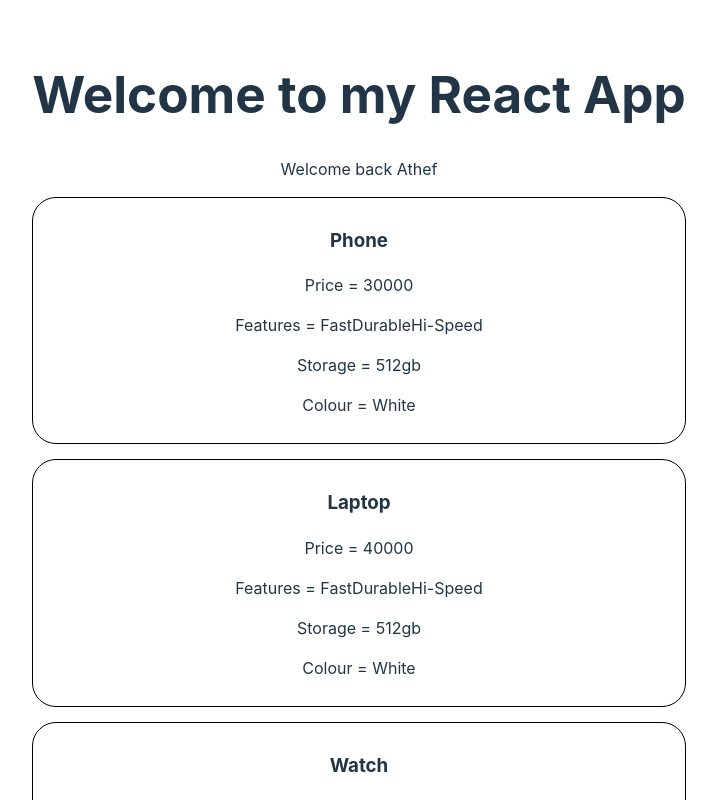
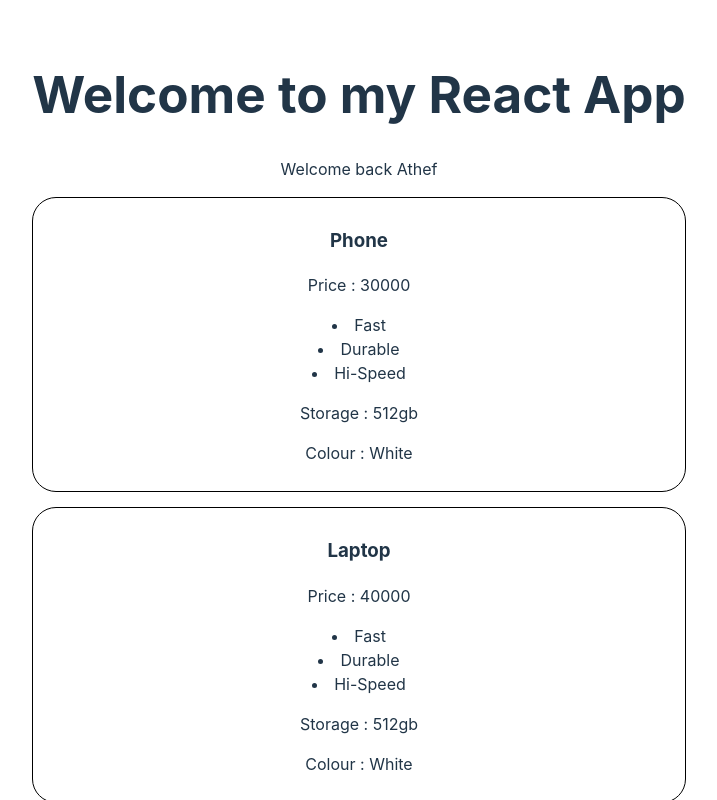
Before and after one commit to itsathefak/learn-react, a React (Vite) app in the folder basic-react-app/: page / in a window 1280 px wide. Shown: the top 800 px of the page, without its empty margins (281-998 px from the left). Built offline with nearby package versions, Linux system fonts and the light colour scheme.

Commit message:
Rendering Array

```diff
--- a/basic-react-app/src/Product.jsx
+++ b/basic-react-app/src/Product.jsx
@@ -1,13 +1,14 @@
 import "./Product.css"
 
 function Product({title, price=1, features, options}){ //Passing Default Value as 1
+    // let list = features.map((feature)=> <li>{feature}</li>)
     return(
         <div className="Product">
         <h3>{title}</h3>
-        <p>Price = {price}</p>
-        <p>Features = {features}</p>
-        <p>Storage = {options.Storage}</p>
-        <p>Colour = {options.Colour}</p>
+        <p>Price : {price}</p>
+        <p>{features.map((feature)=> <li>{feature}</li>)}</p>
+        <p>Storage : {options.Storage}</p>
+        <p>Colour : {options.Colour}</p>
         </div>
     )
 }
--- a/basic-react-app/src/ProductTab.jsx
+++ b/basic-react-app/src/ProductTab.jsx
@@ -1,10 +1,11 @@
 import Product from "./Product"
 
 function ProductTab(){
+    let features = ["Fast", "Durable", "Hi-Speed"];
     return(
         <>
         {/* Passing Props for populating the component*/}
-        <Product title="Phone" price={30000} features={["Fast", "Durable", "Hi-Speed"]} options={{Storage:"512gb", Colour:"White"}}/>
+        <Product title="Phone" price={30000} features={features} options={{Storage:"512gb", Colour:"White"}}/>
         <Product title="Laptop" price={40000}features={["Fast", "Durable", "Hi-Speed"]} options={{Storage:"512gb", Colour:"White"}}/>
         <Product title="Watch" price={20000}features={["Fast", "Durable", "Hi-Speed"]} options={{Storage:"512gb", Colour:"White"}}/>
         </>
```
